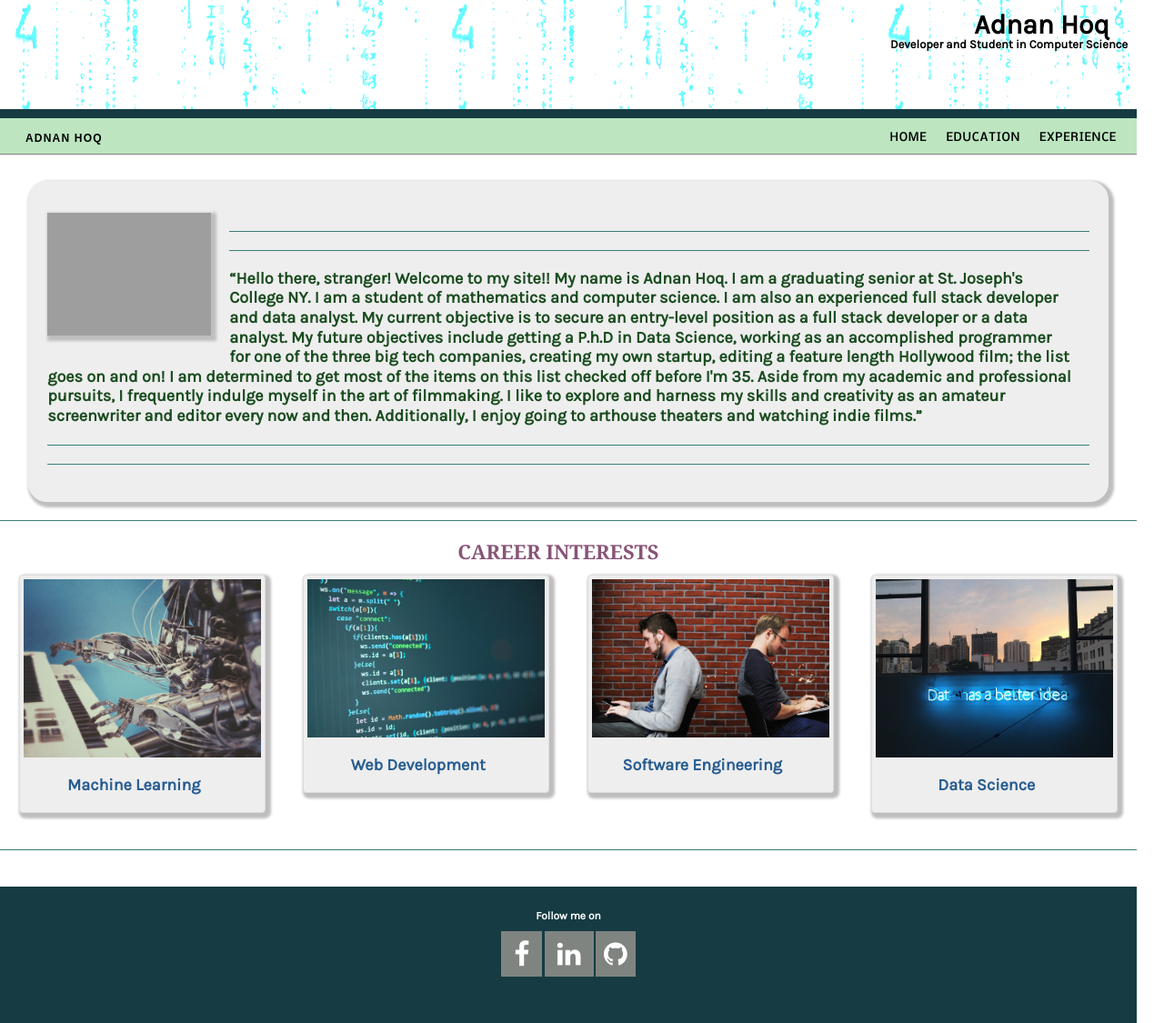
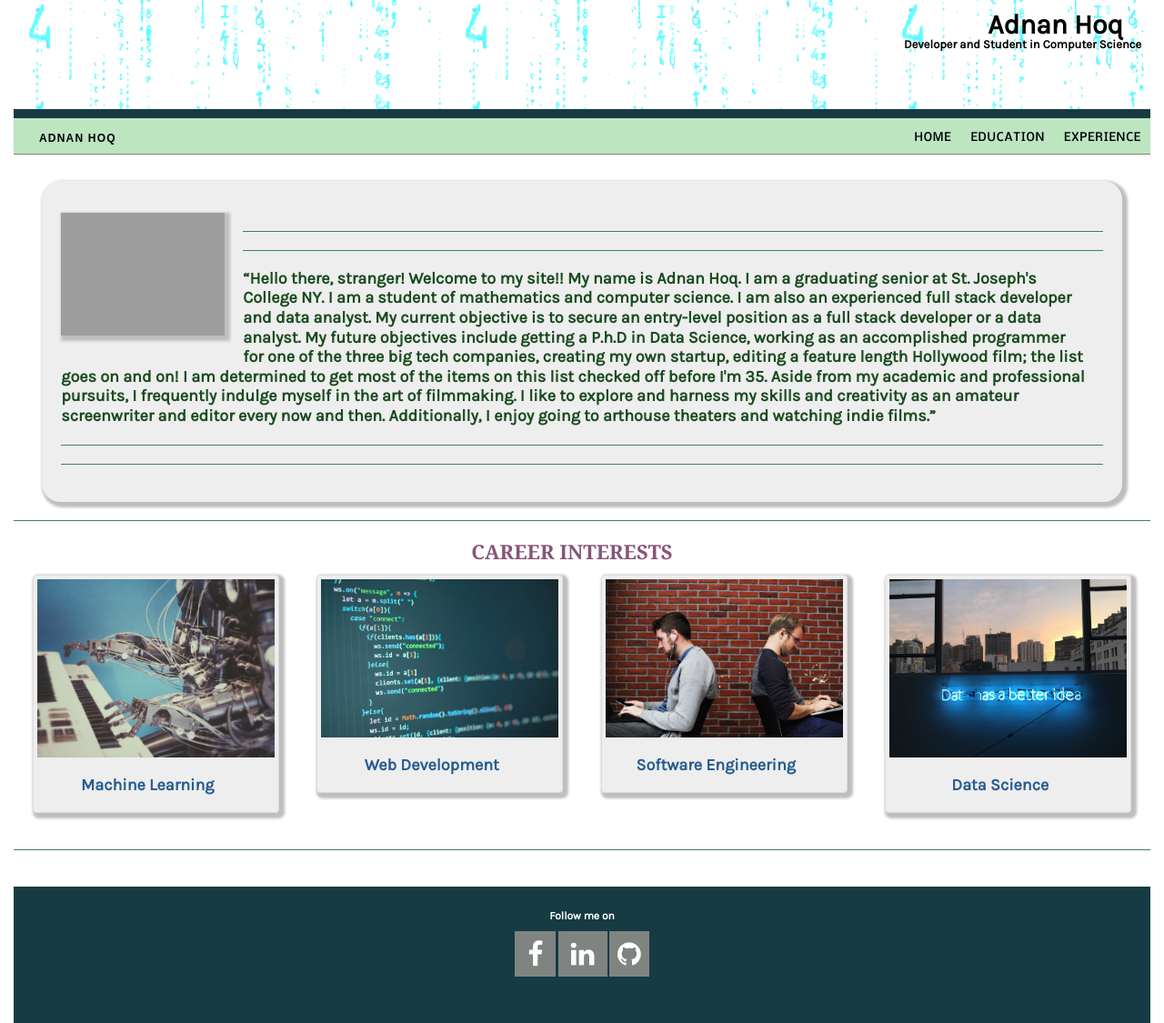
Before and after one commit to Ahoq/new_site, a Django app: page / in a window 1280 px wide. Shown: the whole page at 91% size. Run offline with Django 3.2, Linux system fonts and the light colour scheme; some libraries are stand-ins or nearby versions; some web fonts are replaced; grey boxes are pictures that could not be loaded.

Commit message:
Update style.css

```diff
--- a/aweb/website/static/website/style.css
+++ b/aweb/website/static/website/style.css
@@ -1,7 +1,7 @@
 
 
 html{
-    width: 90%;
+    width: 100%;
 
     margin: 0px;
     padding: 0px;
@@ -137,7 +137,7 @@ h6 {
 #user-tools {
     float: right;
     padding-top: 1.0em;
-    padding-right:1em;
+    padding-right:0em;
     margin: 0 0 0 1em;
     font-weight: 300;
     font-size: 1.2em;
```
